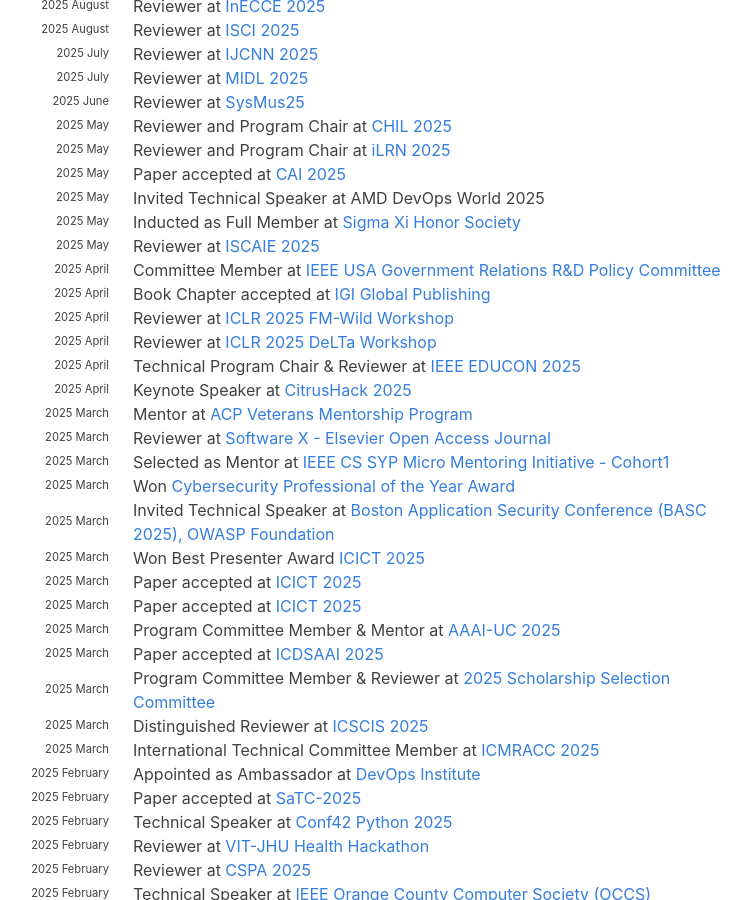
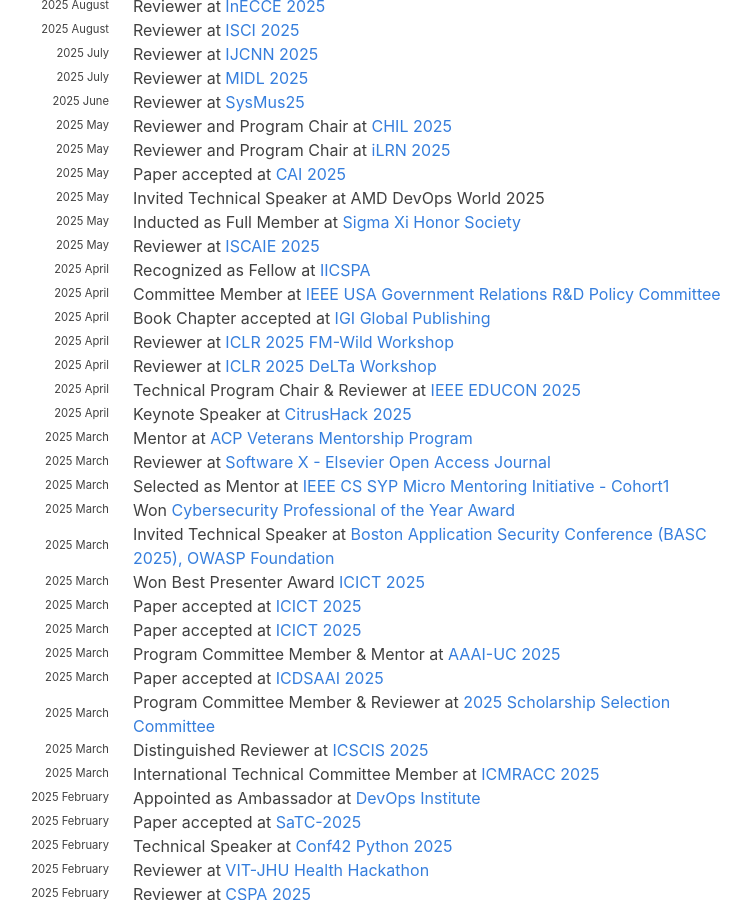
Before and after one commit to hariharanragothaman/hariharanragothaman.github.io, a Jekyll site: the page built from index.md, in a window 1280 px wide and 900 px high, scrolled down 964 px. Shown: the whole window, without its empty margins (199-950 px from the left). Built offline with Jekyll 4.4.1, drawn with Linux system fonts in a browser that asks for light colours; nearby versions of some CDN libraries; some web fonts are replaced.

Commit message:
Polishes and Updates

```diff
--- a/_data/news.yaml
+++ b/_data/news.yaml
@@ -69,6 +69,10 @@
   description: Reviewer at <a href="https://www.iscaie.org/">ISCAIE 2025</a>
 
 #-------------------------------------------- April  --------------------------------------------------------------------------------------------------------------------------------------------------------
+
+- year: 2025
+  year-extra: April
+  description: Recognized as Fellow at <a href="https://www.iicspa.org/">IICSPA</a>
 
 - year: 2025
   year-extra: April
```
